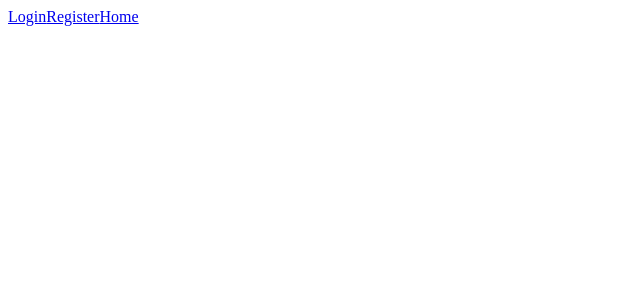
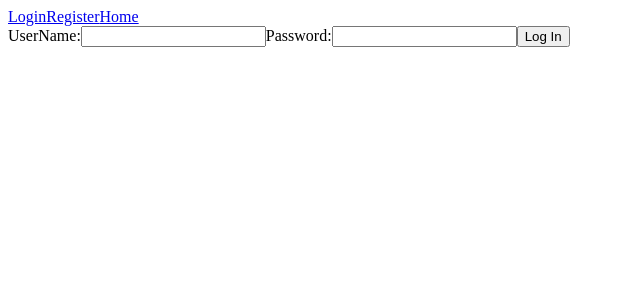
Before and after one commit to LaurynasMaz/final-exam, a React (Create React App) app: page /login in a window 1280 px wide. Shown: the top 300 px of the page, without its empty margins (0-640 px from the left). Built offline with nearby package versions, Linux system fonts and the light colour scheme; no server answers.

Commit message:
sukurtas Login ir pridetas register email

```diff
--- a/src/authentication/Login.jsx
+++ b/src/authentication/Login.jsx
@@ -1,7 +1,59 @@
+import UserContext from "../contexts/UserContext";
+import { useContext, useState } from "react";
+import { useNavigate } from "react-router-dom";
+
 const Login = () => {
+
+   const [formInputs, setFormInputs] = useState({
+      username : '',
+      password : ''
+   });
+   const [failedLogIn, setFailedLogIn] = useState(false);
+   const { users, setLoggedInUser } = useContext(UserContext);
+
+   const navigate = useNavigate();
+
+   const handleSubmit = (e) => {
+      e.preventDefault();
+
+      const loggedInUser = users.find(user => user.username === formInputs.username && user.password === formInputs.password);
+      console.log(loggedInUser)
+
+      if (!loggedInUser) {
+         setFailedLogIn(true);
+         return;
+      }
+
+      setLoggedInUser(loggedInUser);
+      navigate('/');
+   }
+
    return (
-      <></>
-    );
+   <>
+      <div>
+         <form onSubmit={handleSubmit}>
+            <label>
+            UserName:
+            <input type="text" name="userName"
+            value={formInputs.userName}
+            onChange={(e)=>setFormInputs({...formInputs, username:e.target.value})}
+            />
+            </label>
+            <label>
+            Password:
+            <input type="password" name="password"
+            value={formInputs.password}
+            onChange={(e)=>setFormInputs({...formInputs, password:e.target.value})}
+            />
+            </label>
+            <input type="submit" value="Log In" />
+            {
+            failedLogIn && <span>Wrong log in info</span>
+            }
+         </form>
+      </div>
+   </>
+);
 }
 
 export default Login;
--- a/src/authentication/Register.jsx
+++ b/src/authentication/Register.jsx
@@ -9,6 +9,7 @@
 
    const [formInputs] = useState({
       username: '',
+      email:'',
       password: '',
       passwordRepeat: '',
       avatar: ''
@@ -16,6 +17,9 @@
    const validationSchema = Yup.object().shape({
       username: Yup.string()
          .min(4, 'username must be at least 4 symbols')
+         .required('This field must be filled.'),
+      email: Yup.string()
+         .email('Must be proper Email')
          .required('This field must be filled.'),
       password: Yup.string()
          .matches(/^(?=.*[a-z])(?=.*[A-Z])(?=.*[0-9])(?=.*[$-/:-?{-~!"^_`[\]])(?=.{8,})/,
@@ -76,6 +80,19 @@
                      </div>
                      <div>
                         <label>
+                           Email:
+                           <Field type="email" name="email" value={values.email}
+                              onChange={(e) => setValues({...values, email:e.target.value})}
+                           />
+                           {
+                              errors.email && touched.email ?
+                                 <span>{errors.email}</span>
+                                 : null
+                           }
+                        </label>
+                     </div>
+                     <div>
+                        <label>
                            Password:
                            <Field type= 'password' name="password" value={values.password}
                               onChange={(e) => setValues({...values, password:e.target.value})}
```
Also changed, not shown: src/data/data.json (+8 -0 lines).
